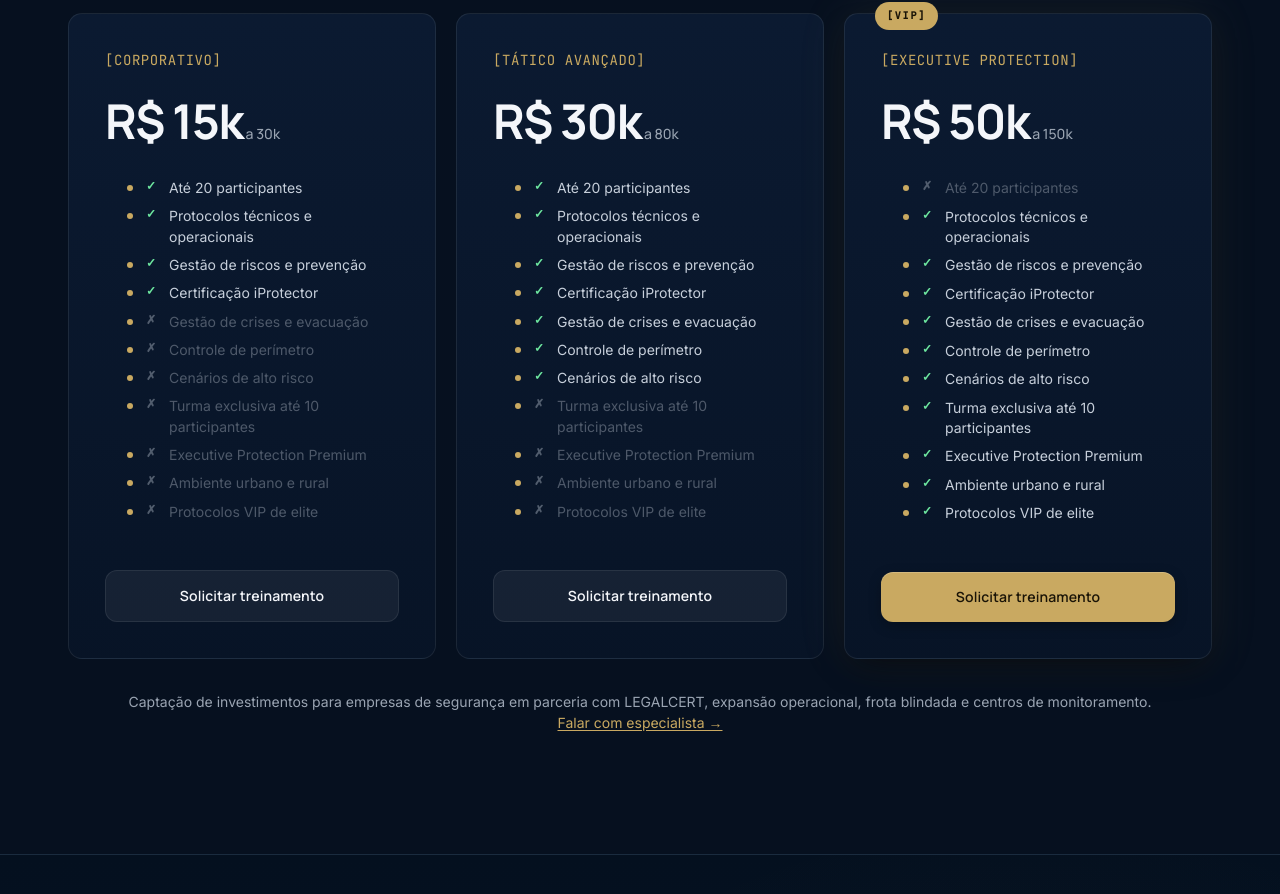
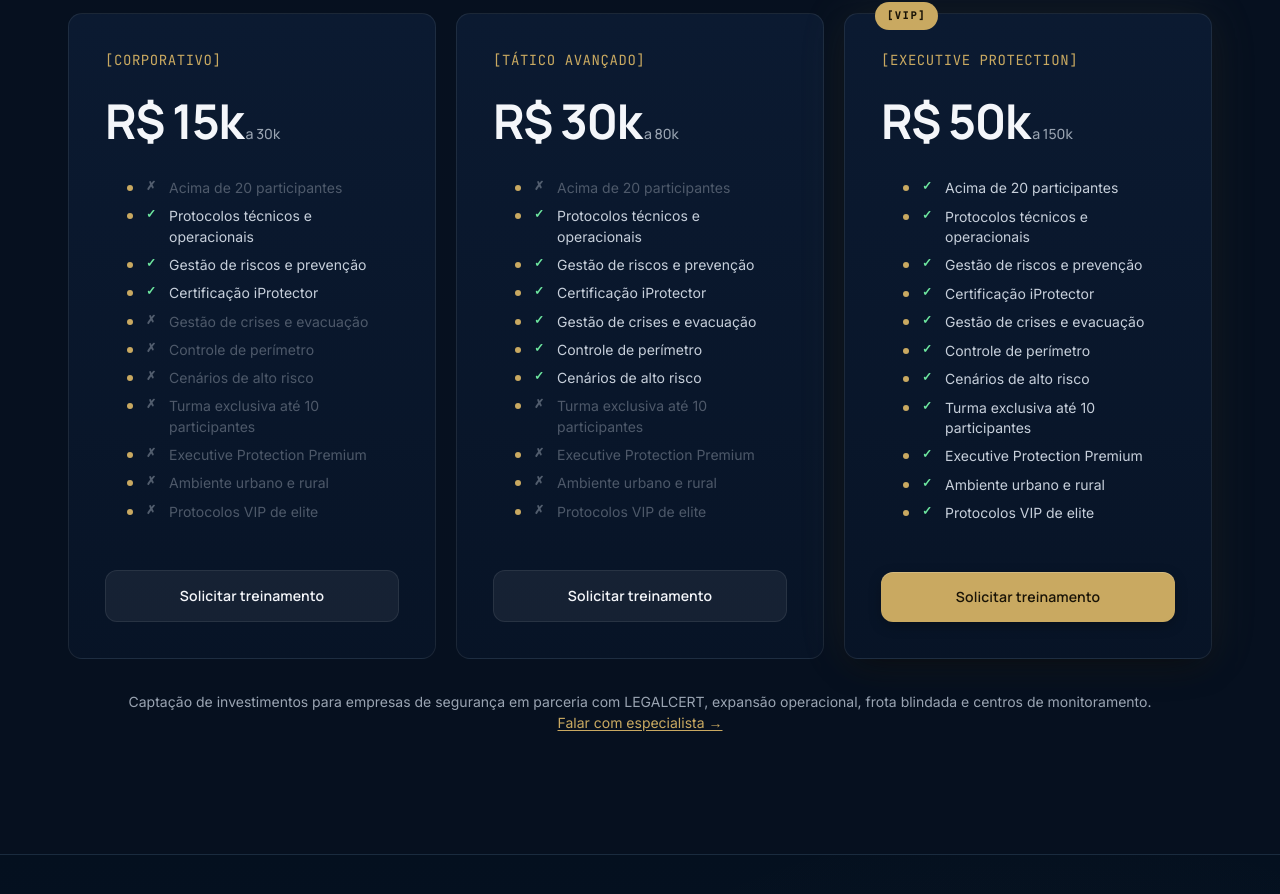
Before and after one commit to adrianokelvio/iProtector-lp, a React (Vite) app: page / in a window 1280 px wide. Shown: the part 10157-11051 px from the top of the page. Built offline with nearby package versions, Linux system fonts and the light colour scheme.

Commit message:
Substitui até 20 participantes por acima de 20 no plano VIP de treinamento.

```diff
--- a/src/components/sections/Planos.tsx
+++ b/src/components/sections/Planos.tsx
@@ -120,7 +120,7 @@ const MONITORING_PLANS = [
 ] as const;
 
 const TRAINING_FEATURE_LABELS = [
-  'Até 20 participantes',
+  'Acima de 20 participantes',
   'Protocolos técnicos e operacionais',
   'Gestão de riscos e prevenção',
   'Certificação iProtector',
@@ -141,7 +141,7 @@ const TRAINING_PLANS = [
     featured: false,
     badge: null,
     cta: 'Solicitar treinamento',
-    features: [true, true, true, true, false, false, false, false, false, false, false],
+    features: [false, true, true, true, false, false, false, false, false, false, false],
   },
   {
     name: '[TÁTICO AVANÇADO]',
@@ -150,7 +150,7 @@ const TRAINING_PLANS = [
     featured: false,
     badge: null,
     cta: 'Solicitar treinamento',
-    features: [true, true, true, true, true, true, true, false, false, false, false],
+    features: [false, true, true, true, true, true, true, false, false, false, false],
   },
   {
     name: '[EXECUTIVE PROTECTION]',
@@ -159,7 +159,7 @@ const TRAINING_PLANS = [
     featured: true,
     badge: '[VIP]',
     cta: 'Solicitar treinamento',
-    features: [false, true, true, true, true, true, true, true, true, true, true],
+    features: [true, true, true, true, true, true, true, true, true, true, true],
   },
 ] as const;
 
```
